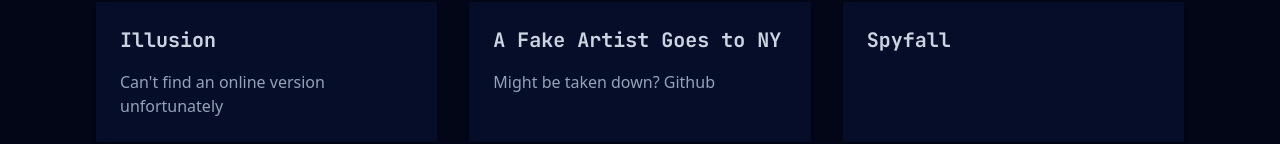
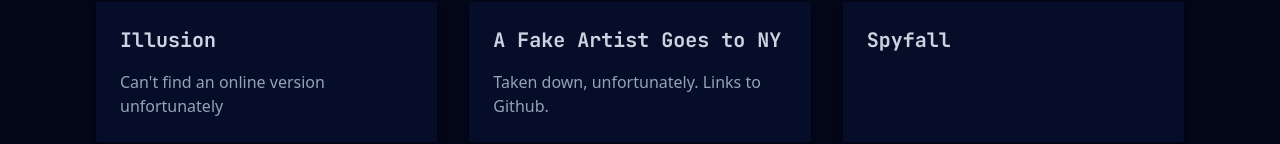
Before and after one commit to thecodingwizard/personal-website, a Next.js app: page /games in a window 1280 px wide. Shown: the part 694-838 px from the top of the page. Built offline with nearby package versions, Linux system fonts and the light colour scheme; a web font is replaced by a local one.

Commit message:
fix games page

```diff
--- a/app/games/page.tsx
+++ b/app/games/page.tsx
@@ -58,16 +58,8 @@ export default function Games() {
 						<Card title="Illusion" link="https://pandasaurusgames.com/products/illusion">
 							Can't find an online version unfortunately
 						</Card>
-						<Card title="A Fake Artist Goes to NY" link="https://el-artista.herokuapp.com/">
-							Might be taken down?{' '}
-							<a
-								href="https://github.com/kcgidw/fao"
-								target="_blank"
-								rel="noreferrer"
-								className="link"
-							>
-								Github
-							</a>
+						<Card title="A Fake Artist Goes to NY" link="https://github.com/kcgidw/fao">
+							Taken down, unfortunately. Links to Github.
 						</Card>
 						<Card title="Spyfall" link="https://www.spyfall.app/"></Card>
 						<Card title="Codenames" link="https://codenames.game/"></Card>
--- a/components/CardGrid/Card.tsx
+++ b/components/CardGrid/Card.tsx
@@ -1,3 +1,5 @@
+'use client';
+
 import Link from 'next/link';
 import AES from 'crypto-js/aes.js';
 import Utf8 from 'crypto-js/enc-utf8.js';
```
